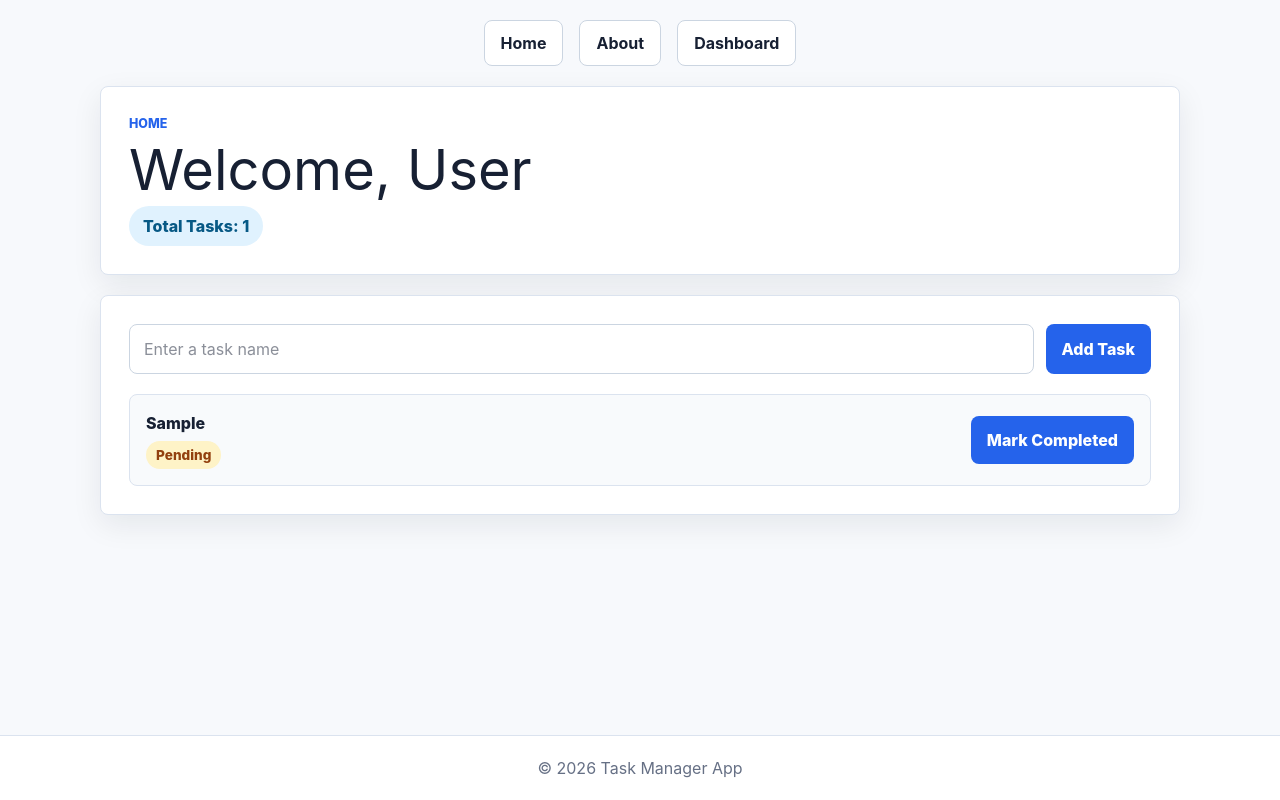
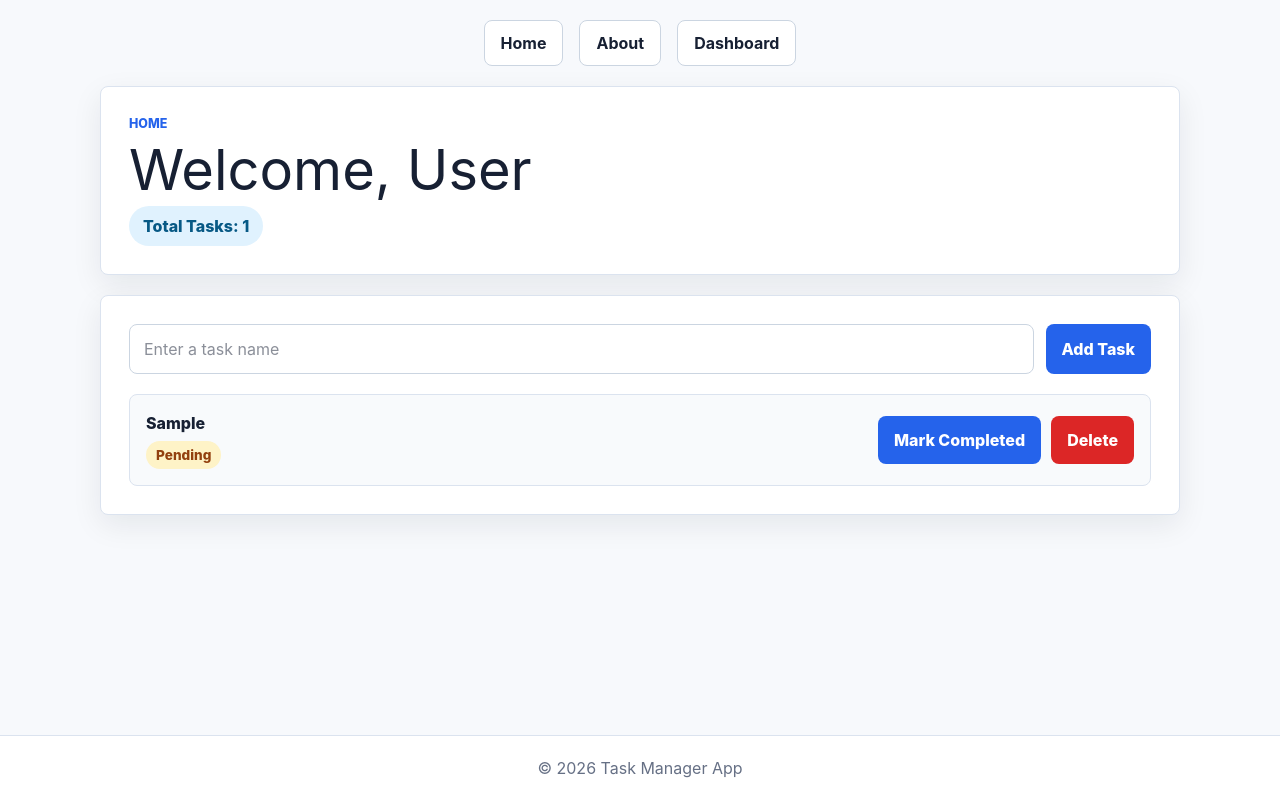
Before and after one commit to CertixCollab/task-manager-kusal, a React (Vite) app: page /home in a window 1280 px wide. Both pictures are taken after typing "Sample" into the empty fields and a click on the button "Add Task". Built offline with nearby package versions, Linux system fonts and the light colour scheme.

Commit message:
feat: add task deletion bonus

```diff
--- a/src/App.css
+++ b/src/App.css
@@ -160,6 +160,21 @@ button:hover {
   text-align: left;
 }
 
+.task-actions {
+  display: flex;
+  gap: 10px;
+  flex-wrap: wrap;
+  justify-content: flex-end;
+}
+
+.delete-button {
+  background: #dc2626;
+}
+
+.delete-button:hover {
+  background: #b91c1c;
+}
+
 .task-name {
   margin: 0 0 6px;
   color: #172033;
@@ -228,4 +243,12 @@ button:hover {
     align-items: stretch;
     flex-direction: column;
   }
+
+  .task-actions {
+    justify-content: stretch;
+  }
+
+  .task-actions button {
+    flex: 1;
+  }
 }
--- a/src/components/Home.jsx
+++ b/src/components/Home.jsx
@@ -18,6 +18,10 @@ function Home({ userName }) {
         ? { ...task, status: task.status === 'Completed' ? 'Pending' : 'Completed' }
         : task
     )));
+  };
+
+  const deleteTask = (taskId) => {
+    setTasks(tasks.filter((task) => task.id !== taskId));
   };
 
   return (
@@ -48,6 +52,7 @@ function Home({ userName }) {
                 key={task.id}
                 task={task}
                 onToggleStatus={toggleTaskStatus}
+                onDeleteTask={deleteTask}
               />
             ))}
           </ul>
--- a/src/components/TaskItem.jsx
+++ b/src/components/TaskItem.jsx
@@ -1,4 +1,4 @@
-function TaskItem({ task, onToggleStatus }) {
+function TaskItem({ task, onToggleStatus, onDeleteTask }) {
   const isCompleted = task.status === 'Completed';
 
   return (
@@ -11,9 +11,18 @@ function TaskItem({ task, onToggleStatus }) {
           {task.status}
         </span>
       </div>
-      <button type="button" onClick={() => onToggleStatus(task.id)}>
-        {isCompleted ? 'Mark Pending' : 'Mark Completed'}
-      </button>
+      <div className="task-actions">
+        <button type="button" onClick={() => onToggleStatus(task.id)}>
+          {isCompleted ? 'Mark Pending' : 'Mark Completed'}
+        </button>
+        <button
+          className="delete-button"
+          type="button"
+          onClick={() => onDeleteTask(task.id)}
+        >
+          Delete
+        </button>
+      </div>
     </li>
   );
 }
```
Also changed, not shown: 1 other file (tests, documents, lock files or other folders).
